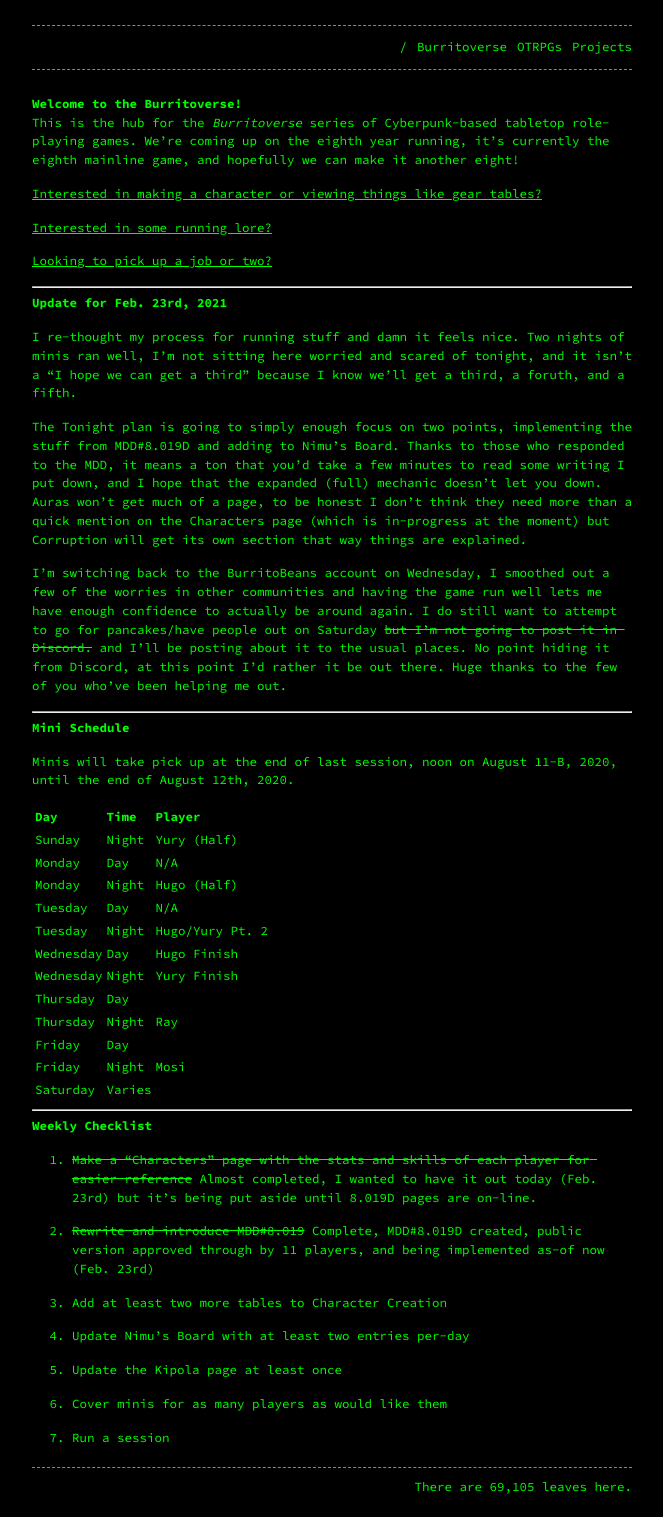
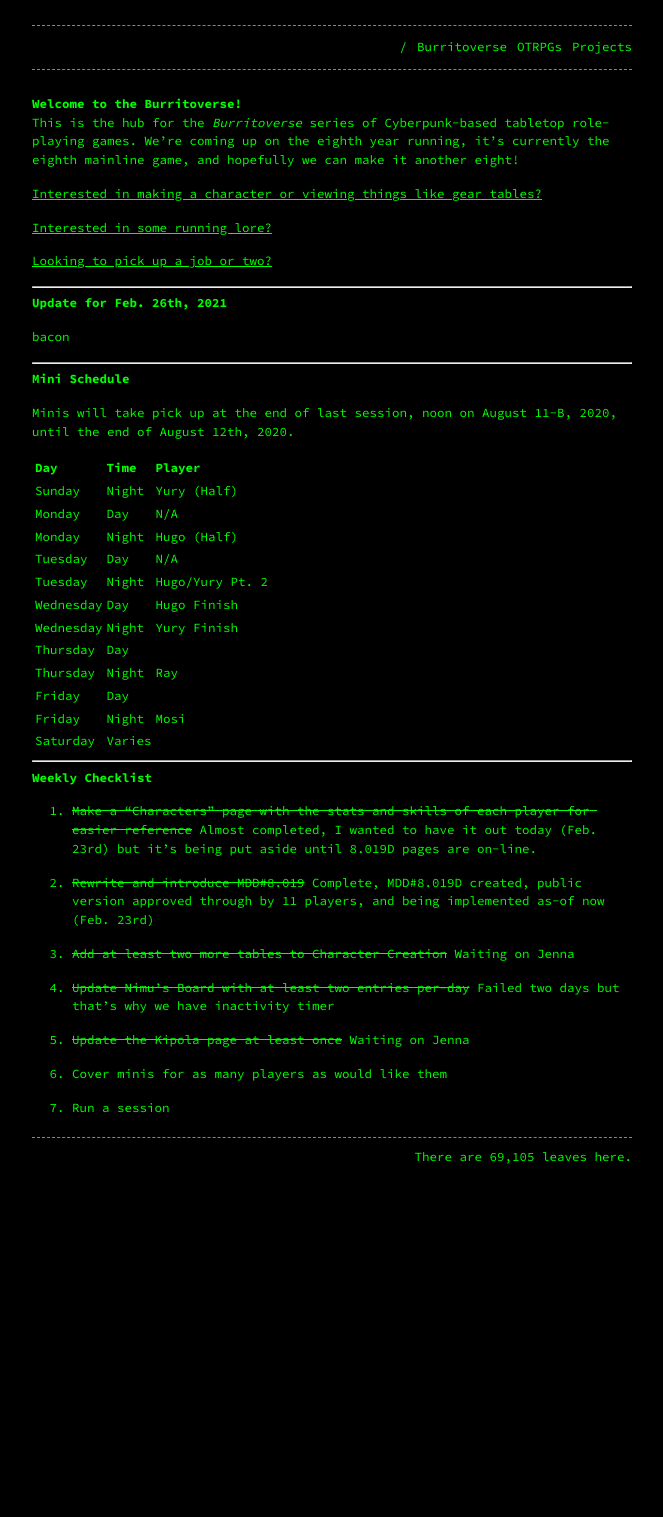
Before and after one commit to Terwilliger69105/69105.github.io, a Jekyll site: the page built from burritoverse.md, in a window 1280 px wide. Shown: the whole page, without its empty margins (308-971 px from the left). Built offline with Jekyll 4.4.1, drawn with Linux system fonts in a browser that asks for light colours; our own code applies the rules of GitHub Pages for plain Markdown files; after the commit the page ends 1187 px from its top, so only the background shows below that.

Commit message:
Update burritoverse.md

```diff
--- a/burritoverse.md
+++ b/burritoverse.md
@@ -15,13 +15,9 @@ This is the hub for the *Burritoverse* series of Cyberpunk-based tabletop role-p
 
 ---
 
-**Update for Feb. 23rd, 2021**
+**Update for Feb. 26th, 2021**
 
-I re-thought my process for running stuff and damn it feels nice. Two nights of minis ran well, I'm not sitting here worried and scared of tonight, and it isn't a "I hope we can get a third" because I know we'll get a third, a foruth, and a fifth.
-
-The Tonight plan is going to simply enough focus on two points, implementing the stuff from MDD#8.019D and adding to Nimu's Board. Thanks to those who responded to the MDD, it means a ton that you'd take a few minutes to read some writing I put down, and I hope that the expanded (full) mechanic doesn't let you down. Auras won't get much of a page, to be honest I don't think they need more than a quick mention on the Characters page (which is in-progress at the moment) but Corruption will get its own section that way things are explained.
-
-I'm switching back to the BurritoBeans account on Wednesday, I smoothed out a few of the worries in other communities and having the game run well lets me have enough confidence to actually be around again. I do still want to attempt to go for pancakes/have people out on Saturday ~~but I'm not going to post it in Discord.~~ and I'll be posting about it to the usual places. No point hiding it from Discord, at this point I'd rather it be out there. Huge thanks to the few of you who've been helping me out.
+bacon
 
 ---
 
@@ -52,11 +48,11 @@ Saturday  | Varies |
 
 2. ~~Rewrite and introduce MDD#8.019~~ Complete, MDD#8.019D created, public version approved through by 11 players, and being implemented as-of now (Feb. 23rd)
 
-3. Add at least two more tables to Character Creation
+3. ~~Add at least two more tables to Character Creation~~ Waiting on Jenna
 
-4. Update Nimu's Board with at least two entries per-day
+4. ~~Update Nimu's Board with at least two entries per-day~~ Failed two days but that's why we have inactivity timer
 
-5. Update the Kipola page at least once
+5. ~~Update the Kipola page at least once~~ Waiting on Jenna
 
 6. Cover minis for as many players as would like them
 
```
